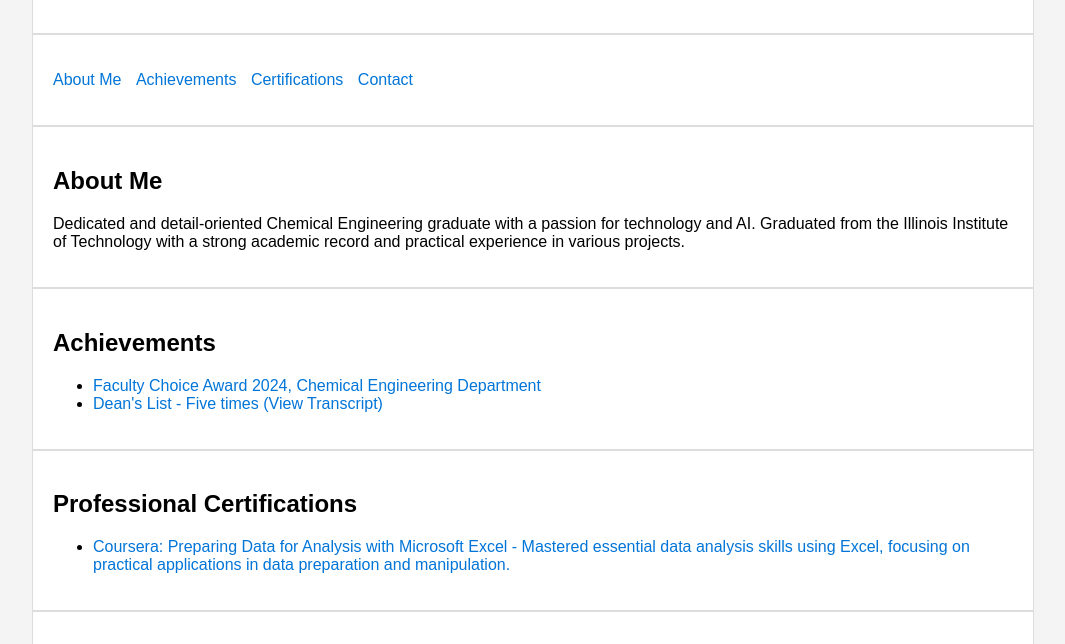
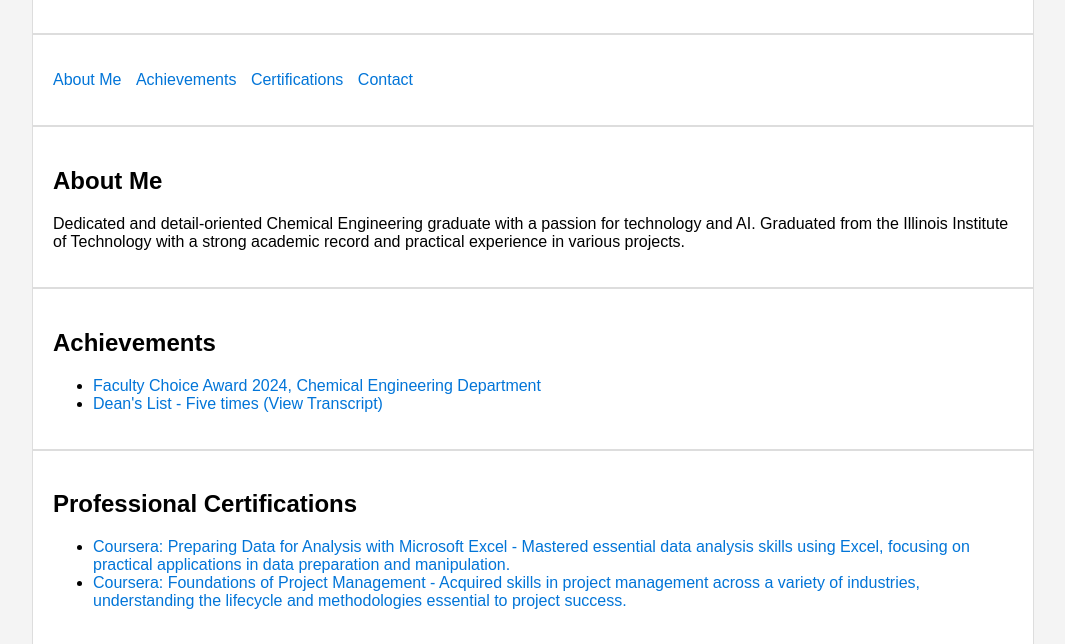
Before and after one commit to ralasiri/ralasiri.github.io, a plain HTML site: page index.html in a window 1280 px wide. Shown: the part 122-766 px from the top of the page, without its empty margins (107-1172 px from the left). Drawn offline with Linux system fonts and the light colour scheme.

Commit message:
Update index.html

```diff
--- a/index.html
+++ b/index.html
@@ -71,6 +71,7 @@
         <h2>Professional Certifications</h2>
         <ul>
             <li><a href="https://coursera.org/verify/G5P7P53VC9YG" target="_blank">Coursera: Preparing Data for Analysis with Microsoft Excel - Mastered essential data analysis skills using Excel, focusing on practical applications in data preparation and manipulation.</a></li>
+            <li><a href="https://www.coursera.org/account/accomplishments/verify/9LCPLT7JHP65" target="_blank">Coursera: Foundations of Project Management - Acquired skills in project management across a variety of industries, understanding the lifecycle and methodologies essential to project success.</a></li>
         </ul>
     </section>
     <section id="contact">
```
